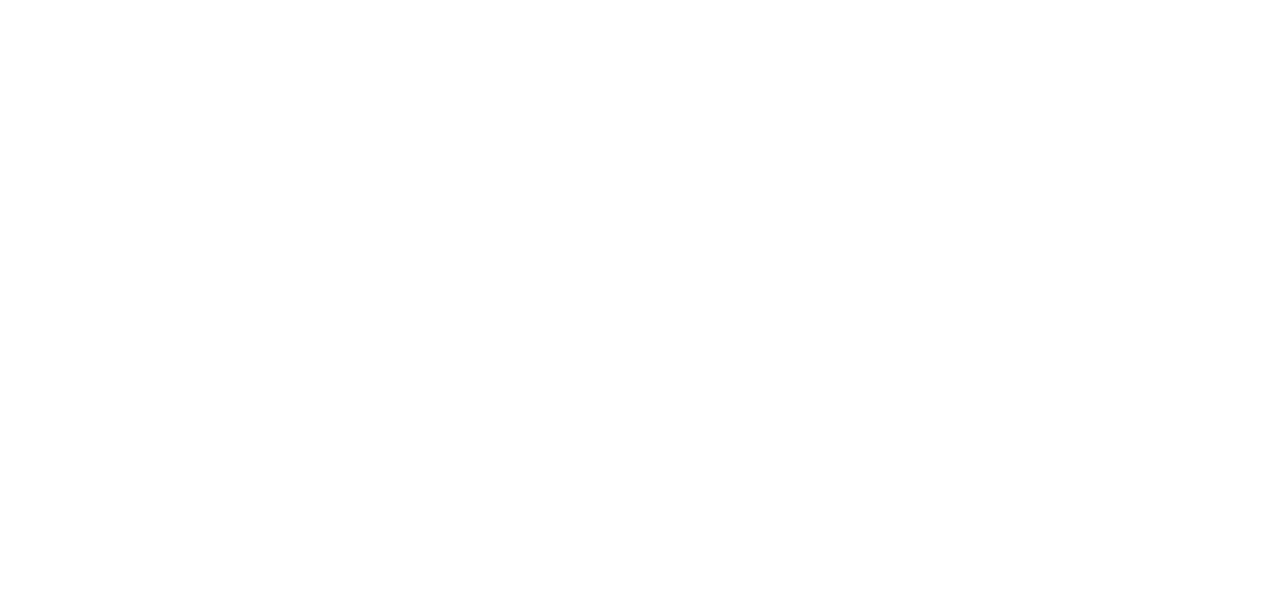
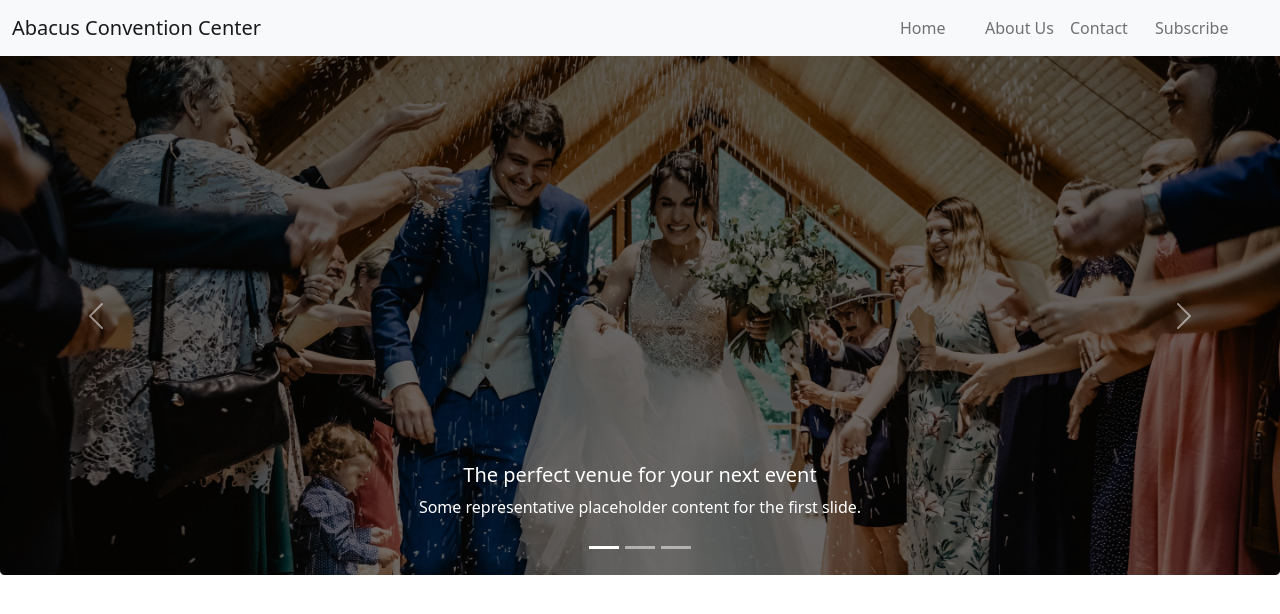
Before and after one commit to Nahidontheway/convention-center, a plain HTML site: page index.html in a window 1280 px wide. Drawn offline with nearby package versions, Linux system fonts and the light colour scheme; a web font is replaced by a local one.

Commit message:
header section

```diff
--- a/index.html
+++ b/index.html
@@ -5,8 +5,88 @@
     <meta http-equiv="X-UA-Compatible" content="IE=edge">
     <meta name="viewport" content="width=device-width, initial-scale=1.0">
     <title>convention-de-Centra</title>
+    <!-- stylesheet -->
+    <link rel="stylesheet" href="style.css">
+    <!-- bootstrap link sheet -->
+    <link href="https://cdn.jsdelivr.net/npm/bootstrap@5.2.0/dist/css/bootstrap.min.css" rel="stylesheet" integrity="sha384-gH2yIJqKdNHPEq0n4Mqa/HGKIhSkIHeL5AyhkYV8i59U5AR6csBvApHHNl/vI1Bx" crossorigin="anonymous">
 </head>
 <body>
-
+    <!-- main contianer start -->
+    <container>
+        <!-- header start -->
+        <header>
+             <!-- navigation bar start -->
+            <nav class=" navbar bg-light navbar-expand-lg d-flex">
+                <div class="container-fluid">
+                    <a class="navbar-brand" href="#">Abacus Convention Center</a>
+                    <button class="navbar-toggler" type="button" data-bs-toggle="collapse" data-bs-target="#navbarNav"          aria-controls="navbarNav" aria-expanded="false" aria-label="Toggle navigation">
+                    <span class="navbar-toggler-icon"></span>
+                    </button>
+                </div>
+                <div class="collapse navbar-collapse" id="navbarNav">
+                    <ul class="navbar-nav me-5">
+                        <li class="nav-item">
+                            <a class="nav-link" href="#">Home</a>
+                        </li>
+                        <li class="nav-item">
+                            <a class="nav-link" href="#">About Us</a>
+                        </li>
+                        <li class="nav-item">
+                            <a class="nav-link" href="#">Contact</a>
+                        </li>
+                        <li class="nav-item">
+                            <a class="nav-link" href="#">Subscribe</a>
+                        </li>
+                    </ul>
+                </div>
+            </nav>
+            <!-- carousel part start -->
+            <div id="carouselExampleCaptions" class="carousel slide" data-bs-ride="false">
+                <div class="carousel-indicators">
+                  <button type="button" data-bs-target="#carouselExampleCaptions" data-bs-slide-to="0" class="active" aria-current="true" aria-label="Slide 1"></button>
+                  <button type="button" data-bs-target="#carouselExampleCaptions" data-bs-slide-to="1" aria-label="Slide 2"></button>
+                  <button type="button" data-bs-target="#carouselExampleCaptions" data-bs-slide-to="2" aria-label="Slide 3"></button>
+                </div>
+                <div class="carousel-inner">
+                  <div class="carousel-item active">
+                    <img src="convention-center-main/images/banner.png" class="d-block w-100" alt="...">
+                    <div class="carousel-caption">
+                      <h5>The perfect venue for your
+                        next event</h5>
+                      <p>Some representative placeholder content for the first slide.</p>
+                    </div>
+                  </div>
+                  <div class="carousel-item">
+                    <img src="" class="d-block w-100" alt="...">
+                    <div class="carousel-caption d-none d-md-block">
+                      <h5>Second slide label</h5>
+                      <p>Some representative placeholder content for the second slide.</p>
+                    </div>
+                  </div>
+                  <div class="carousel-item">
+                    <img src="..." class="d-block w-100" alt="...">
+                    <div class="carousel-caption d-none d-md-block">
+                      <h5>Third slide label</h5>
+                      <p>Some representative placeholder content for the third slide.</p>
+                    </div>
+                  </div>
+                </div>
+                <button class="carousel-control-prev" type="button" data-bs-target="#carouselExampleCaptions" data-bs-slide="prev">
+                  <span class="carousel-control-prev-icon" aria-hidden="true"></span>
+                  <span class="visually-hidden">Previous</span>
+                </button>
+                <button class="carousel-control-next" type="button" data-bs-target="#carouselExampleCaptions" data-bs-slide="next">
+                  <span class="carousel-control-next-icon" aria-hidden="true"></span>
+                  <span class="visually-hidden">Next</span>
+                </button>
+              </div>
+            <!-- carousel part end -->
+            <!-- navigation bar end -->
+        </header>
+        <!-- header end -->
+    </container>
+    <!-- main container end -->
+    <!-- javasricpt link -->
+    <script src="https://cdn.jsdelivr.net/npm/bootstrap@5.2.0/dist/js/bootstrap.bundle.min.js" integrity="sha384-A3rJD856KowSb7dwlZdYEkO39Gagi7vIsF0jrRAoQmDKKtQBHUuLZ9AsSv4jD4Xa" crossorigin="anonymous"></script>
 </body>
 </html>
--- /dev/null
+++ b/style.css
@@ -0,0 +1,11 @@
+@import url('https://fonts.googleapis.com/css2?family=Barlow+Condensed:ital,wght@0,100;0,200;0,300;0,400;0,500;1,100;1,700&family=Bebas+Neue&family=Poppins:ital,wght@0,200;0,300;0,400;0,500;0,700;1,100;1,500&family=Roboto+Condensed:ital,wght@0,300;0,400;1,300;1,700&family=Roboto:wght@300;400;500;700&family=Supermercado+One&display=swap');
+body{
+    background: lightcyan;
+    font-family: 'Poppins', sans-serif;
+}
+nav ul li{
+    width: 85px;
+}
+.slide button{
+
+}
```
Also changed, not shown: convention-center-main/icons/Vector.svg (added), convention-center-main/icons/arrow-forward 1.svg (added), convention-center-main/icons/ctor.svg (added), convention-center-main/icons/menu-2 1.svg (added), convention-center-main/icons/watermark.svg (added), convention-center-main/images/banner.png (added), convention-center-main/images/people.png (added), convention-center-main/images/person 1.png (added), convention-center-main/images/person 2.png (added), convention-center-main/images/person 3.png (added), convention-center-main/images/wedding.png (added), convention-center-main/mobile/convention center mobile.png (added), convention-center-main/web/convention center web.png (added), 4 other files.
